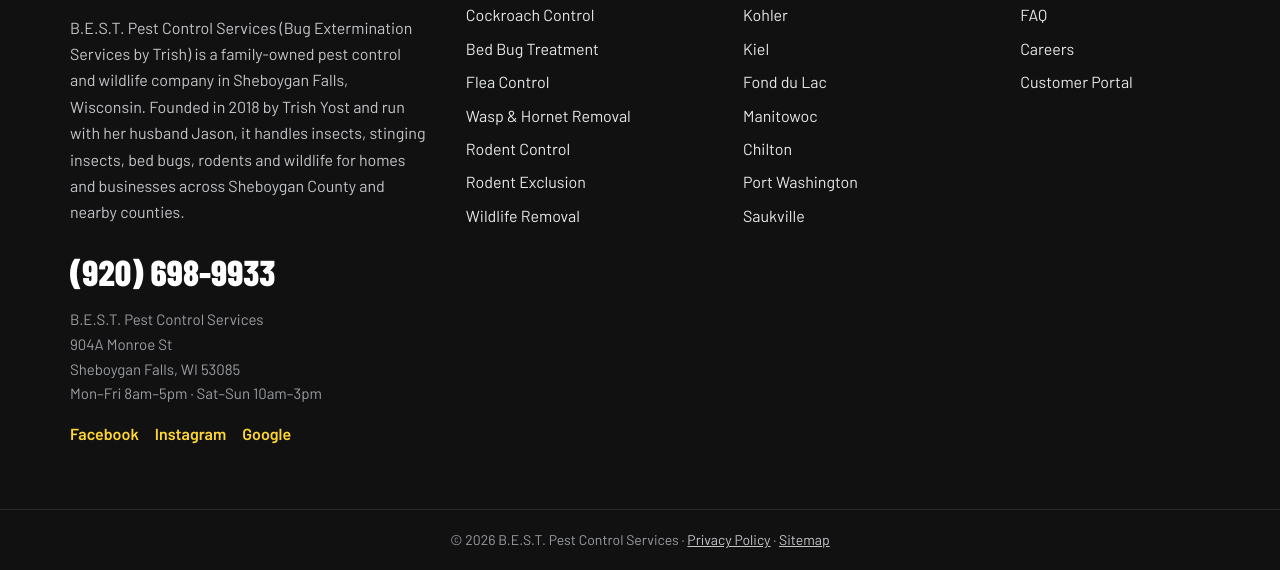
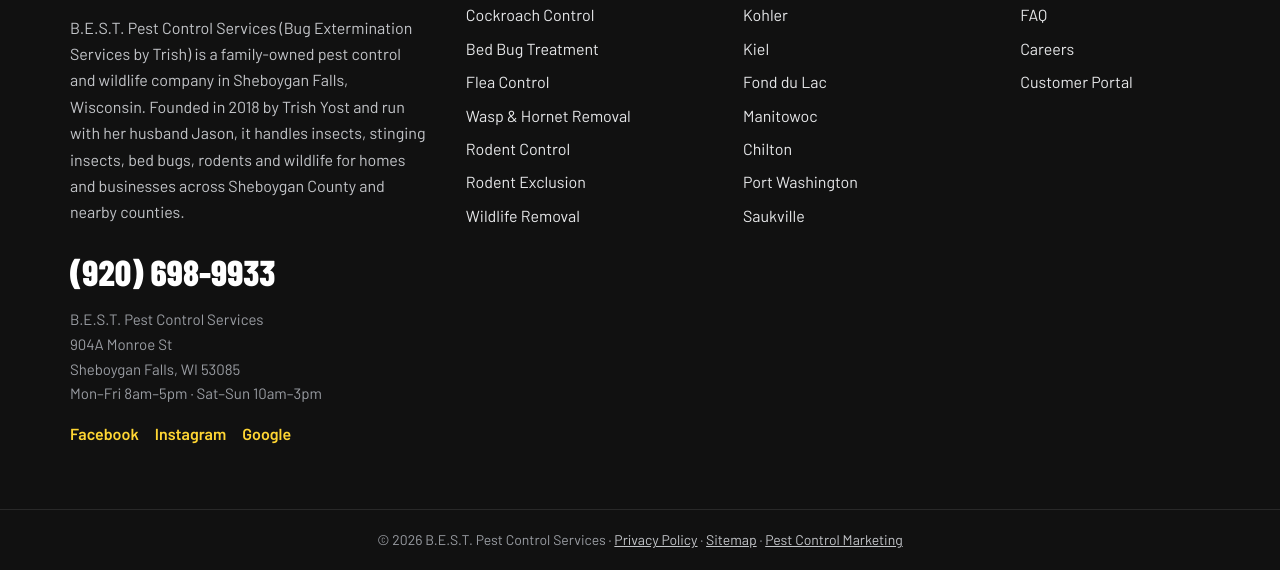
Before and after one commit to jashick/best-pest-control-services-website, an Astro site in the folder site/: page / in a window 1280 px wide. Shown: the part 7691-8261 px from the top of the page. Built offline with nearby package versions, Linux system fonts and the light colour scheme; Astro itself is replaced by a stand-in of ours.

Commit message:
Footer: Pest Control Marketing link to Catapult Local
Co-Authored-By: Claude Opus 5.5 <noreply@anthropic.com>
Claude-Session: https://claude.ai/code/session_012TU6vSjAXdafgdZtP5jh98

```diff
--- a/site/src/components/Footer.astro
+++ b/site/src/components/Footer.astro
@@ -41,7 +41,7 @@ const social = Object.entries(site.social).filter(([, v]) => v);
   </div>
   <div class="footer__bottom">
     <div class="container">
-      © {year} {site.name} · <a href="/privacy/">Privacy Policy</a> · <a href="/sitemap-index.xml">Sitemap</a>
+      © {year} {site.name} · <a href="/privacy/">Privacy Policy</a> · <a href="/sitemap-index.xml">Sitemap</a> · <a href="https://catapultlocal.com/pest-control-marketing/" target="_blank" rel="noopener">Pest Control Marketing</a>
     </div>
   </div>
 </footer>
```
